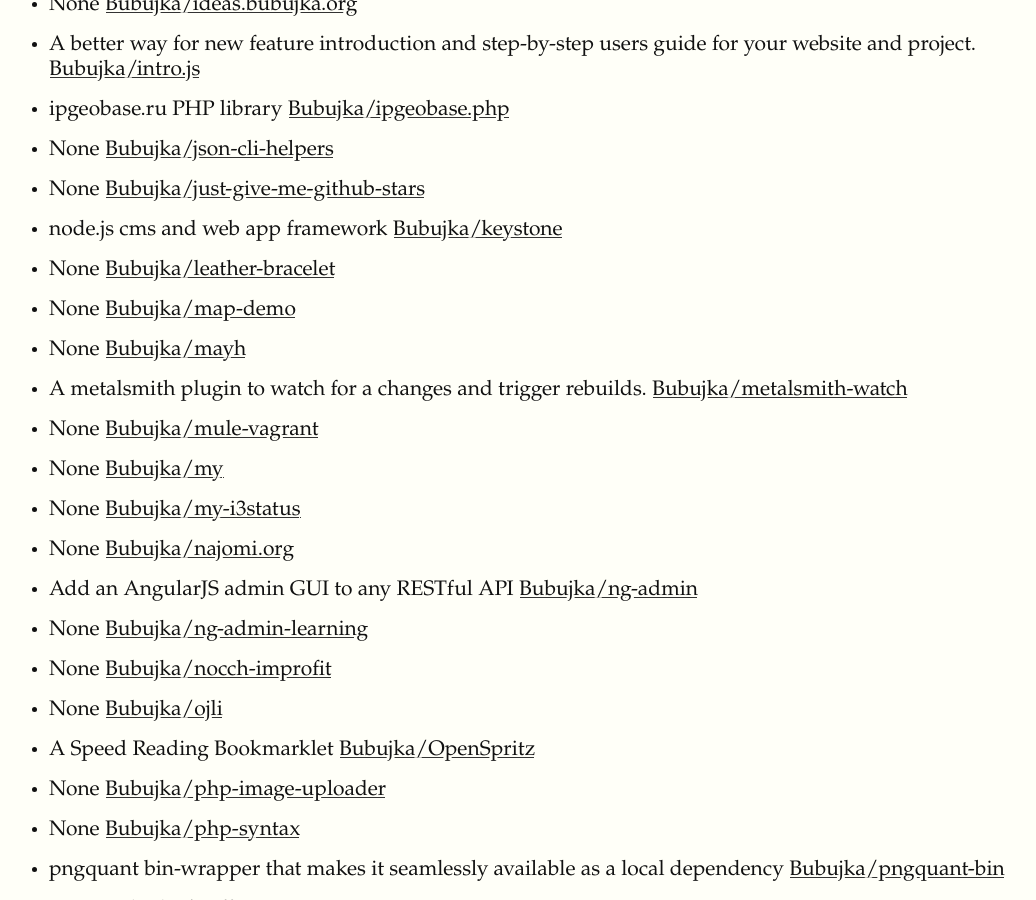
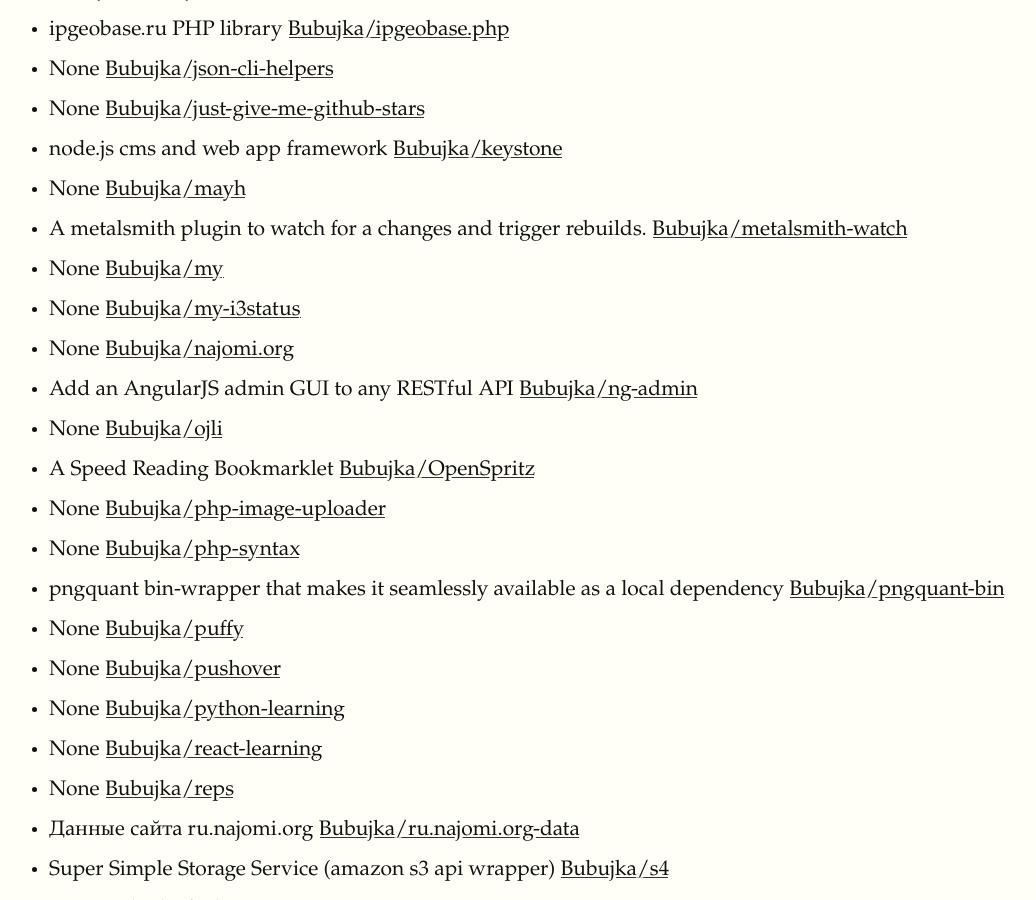
Before and after one commit to Bubujka/my, a Jekyll site: the page built from reps.md, in a window 1280 px wide and 900 px high, scrolled down 1965 px. Shown: the whole window, without its empty margins (151-1187 px from the left). Built offline with Jekyll 4.4.1, drawn with Linux system fonts in a browser that asks for light colours; some of the changed text lies outside the part shown.

Commit message:
Несколько удалений

```diff
--- a/reps.md
+++ b/reps.md
@@ -20,7 +20,6 @@ title: Репозитории
 
 
 ## Unsorted
-- None [Bubujka/bu.defun.sandbox](https://github.com/Bubujka/bu.defun.sandbox)
 - None [Bubujka/bu.dmenu](https://github.com/Bubujka/bu.dmenu)
 - None [Bubujka/bu.get_char.rb](https://github.com/Bubujka/bu.get_char.rb)
 - None [Bubujka/bu.menu](https://github.com/Bubujka/bu.menu)
@@ -30,7 +29,6 @@ title: Репозитории
 - None [Bubujka/bubujka.org](https://github.com/Bubujka/bubujka.org)
 - Centrally managed todo lists for complex processes - onboarding, offboarding, management changes, etc. [Bubujka/checklistomania](https://github.com/Bubujka/checklistomania)
 - None [Bubujka/cltr](https://github.com/Bubujka/cltr)
-- None [Bubujka/d3-learning](https://github.com/Bubujka/d3-learning)
 - None [Bubujka/dmenu](https://github.com/Bubujka/dmenu)
 - None [Bubujka/dokuro](https://github.com/Bubujka/dokuro)
 - None [Bubujka/dotfiles](https://github.com/Bubujka/dotfiles)
@@ -50,17 +48,12 @@ title: Репозитории
 - None [Bubujka/json-cli-helpers](https://github.com/Bubujka/json-cli-helpers)
 - None [Bubujka/just-give-me-github-stars](https://github.com/Bubujka/just-give-me-github-stars)
 - node.js cms and web app framework [Bubujka/keystone](https://github.com/Bubujka/keystone)
-- None [Bubujka/leather-bracelet](https://github.com/Bubujka/leather-bracelet)
-- None [Bubujka/map-demo](https://github.com/Bubujka/map-demo)
 - None [Bubujka/mayh](https://github.com/Bubujka/mayh)
 - A metalsmith plugin to watch for a changes and trigger rebuilds. [Bubujka/metalsmith-watch](https://github.com/Bubujka/metalsmith-watch)
-- None [Bubujka/mule-vagrant](https://github.com/Bubujka/mule-vagrant)
 - None [Bubujka/my](https://github.com/Bubujka/my)
 - None [Bubujka/my-i3status](https://github.com/Bubujka/my-i3status)
 - None [Bubujka/najomi.org](https://github.com/Bubujka/najomi.org)
 - Add an AngularJS admin GUI to any RESTful API [Bubujka/ng-admin](https://github.com/Bubujka/ng-admin)
-- None [Bubujka/ng-admin-learning](https://github.com/Bubujka/ng-admin-learning)
-- None [Bubujka/nocch-improfit](https://github.com/Bubujka/nocch-improfit)
 - None [Bubujka/ojli](https://github.com/Bubujka/ojli)
 - A Speed Reading Bookmarklet [Bubujka/OpenSpritz](https://github.com/Bubujka/OpenSpritz)
 - None [Bubujka/php-image-uploader](https://github.com/Bubujka/php-image-uploader)
```
